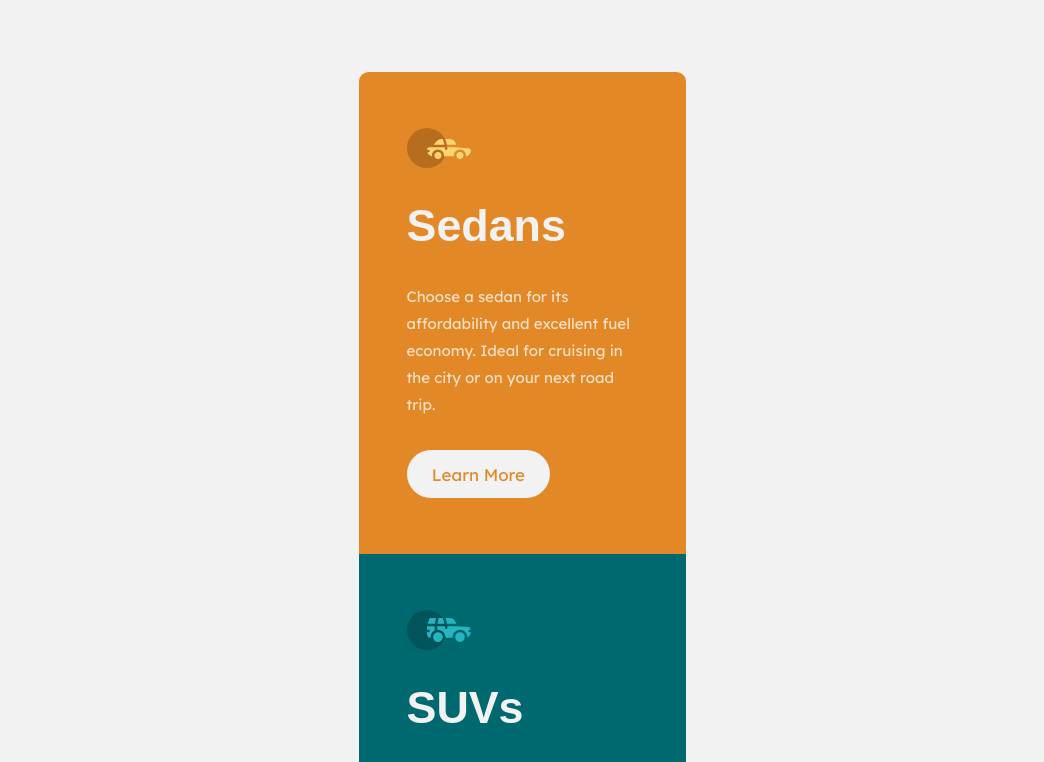
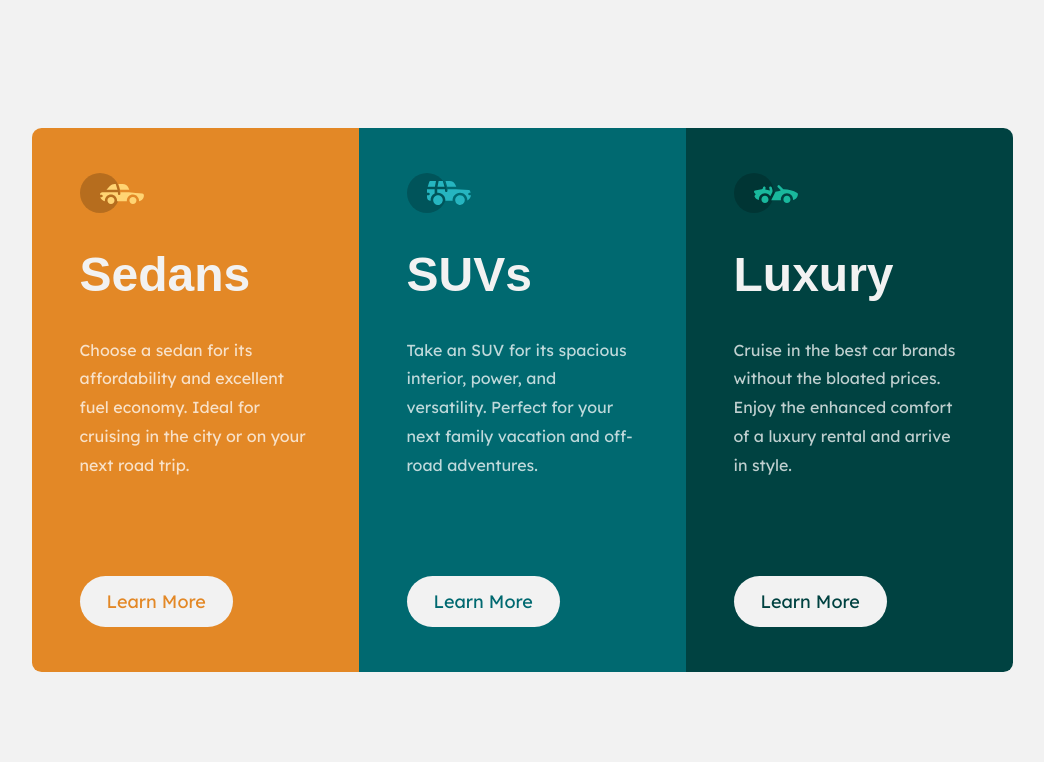
Before and after one commit to MatiasBastarrica/three-column-preview-card-component, a plain HTML site: page index.html in a window 1280 px wide. Shown: the top 762 px of the page, without its empty margins (118-1162 px from the left). Drawn offline with Linux system fonts and the light colour scheme; a web font is replaced by a local one.

Commit message:
Finish the desktop layout

```diff
--- a/styles.css
+++ b/styles.css
@@ -110,3 +110,29 @@ a.btn:hover {
   outline: 2px solid var(--neutral-light-gray);
   background-color: transparent;
 }
+
+/* ### MEDIA QUERIES ### */
+
+@media (min-width: 50em) {
+  .cards-container {
+    --stack-gap: 2.125rem;
+    display: flex;
+  }
+
+  .card {
+    padding: 2.8rem 3rem;
+  }
+
+  .card h2 {
+    font-size: 3rem;
+  }
+
+  .card p {
+    font-size: 1rem;
+  }
+
+  .card a.btn {
+    margin-top: 6rem;
+    font-size: 1.125rem;
+  }
+}
```
Also changed, not shown: screenshot.png (added).
